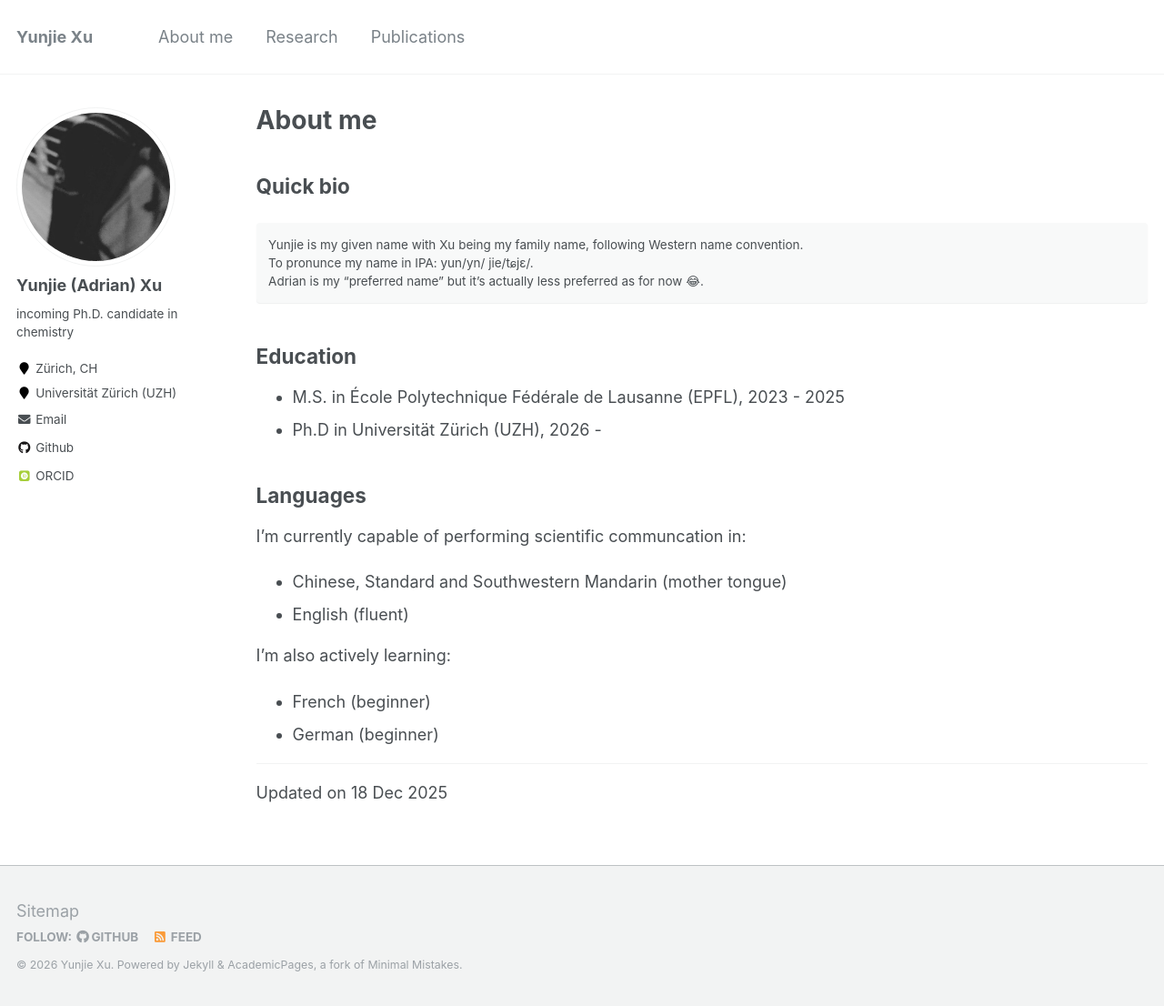
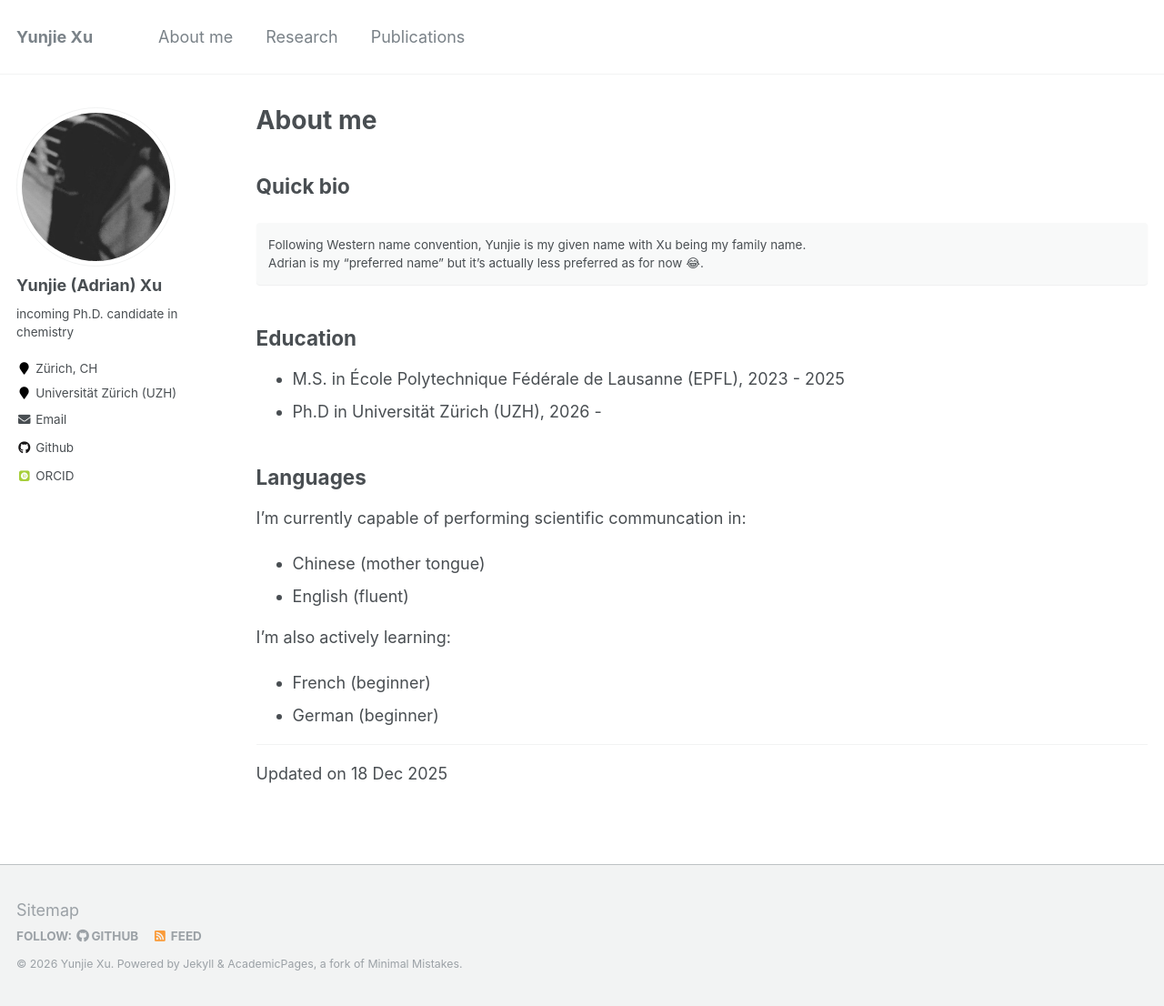
Before and after one commit to Syrizein/syrizein.github.io, a Jekyll site: the page built from _pages/aboutme.md, in a window 1280 px wide and 1106 px high. Shown: the whole window at 91% size. Built offline with Jekyll 4.4.1, drawn with Linux system fonts in a browser that asks for light colours; some web fonts are replaced.

Commit message:
Small modifcation.

```diff
--- a/_pages/aboutme.md
+++ b/_pages/aboutme.md
@@ -15,15 +15,12 @@ redirect_from:
 
 I was born in Sichuan, China in 2001. -->
 
-Yunjie is my given name with Xu being my family name, following Western name convention.
-To pronunce my name in IPA: yun/yn/ jie/tɕjɛ/.
+Following Western name convention, Yunjie is my given name with Xu being my family name.
 Adrian is my "preferred name" but it's actually less preferred as for now 😂.
 {: .notice}
 
 ## Education
 * M.S. in École Polytechnique Fédérale de Lausanne (EPFL), 2023 - 2025
-<!-- - Master's thesis conducted in Eidgenössische Technische Hochschule Zürich (ETHz) as exchange student,
-supervised by [Prof. Jeremy Richardson](https://www.richardson.ethz.ch/) and [Prof. Philippe Schwaller](https://schwallergroup.github.io/). -->
 * Ph.D in Universität Zürich (UZH), 2026 -
 <!-- - Supervisor: [Prof. Sandra Luber](https://lubergroup.ch/) -->
 
@@ -39,7 +36,7 @@ supervised by [Prof. Jeremy Richardson](https://www.richardson.ethz.ch/) and [Pr
 ## Languages
 
 I'm currently capable of performing scientific communcation in:
-- Chinese, Standard and Southwestern Mandarin (mother tongue)
+- Chinese (mother tongue)
 - English (fluent)
 
 I'm also actively learning:
```
Also changed, not shown: _pages/research.md (+8 -0 lines).
